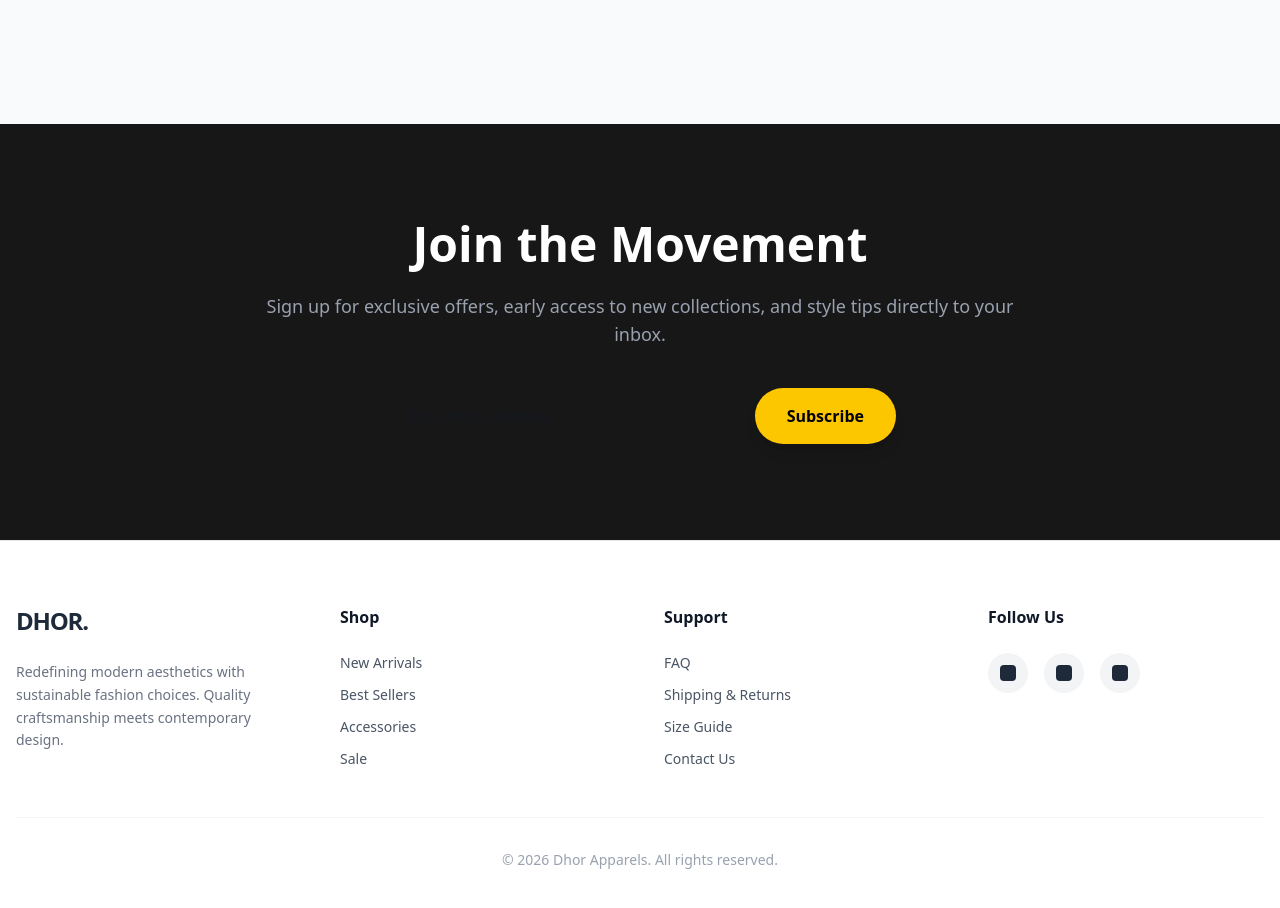
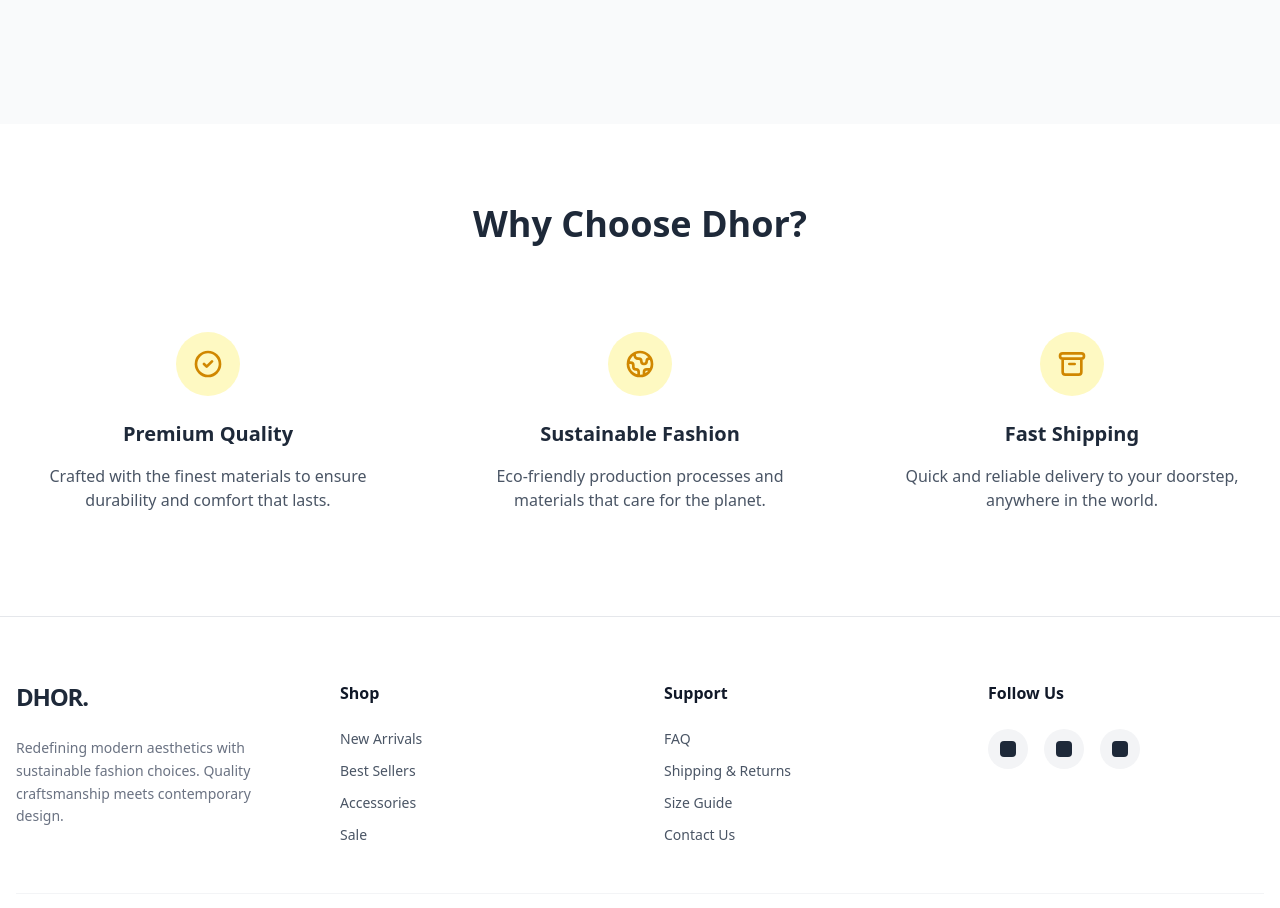
Before and after one commit to Abdullah2502/Dhor, a React (Vite) app in the folder client/: page / in a window 1280 px wide. Shown: the part 1160-2068 px from the top of the page. Built offline with nearby package versions, Linux system fonts and the light colour scheme.

Commit message:
home updated

```diff
--- a/client/src/pages/customer/Home.jsx
+++ b/client/src/pages/customer/Home.jsx
@@ -93,15 +93,38 @@ const Home = () => {
         </div>
       </section>
 
-      {/* Aesthetic Banner / Newsletter */}
-      <section className='py-24 bg-neutral-900 text-white text-center px-4 relative overflow-hidden'>
-        <div className='absolute inset-0 opacity-10 bg-[url("https://www.transparenttextures.com/patterns/cubes.png")]'></div>
-        <div className='relative z-10 max-w-3xl mx-auto'>
-            <h2 className='text-3xl md:text-5xl font-bold mb-6'>Join the Movement</h2>
-            <p className='text-gray-400 mb-10 text-lg'>Sign up for exclusive offers, early access to new collections, and style tips directly to your inbox.</p>
-            <div className='flex flex-col sm:flex-row justify-center gap-4 max-w-lg mx-auto'>
-                <input type="email" placeholder="Your email address" className='px-6 py-4 rounded-full text-gray-900 focus:outline-none focus:ring-2 focus:ring-yellow-400 w-full' />
-                <button className='bg-yellow-400 text-black font-bold px-8 py-4 rounded-full hover:bg-yellow-500 transition duration-300 whitespace-nowrap shadow-lg hover:shadow-yellow-400/50'>Subscribe</button>
+      {/* Why Choose Us Section */}
+      <section className='py-20 bg-white'>
+        <div className='max-w-7xl mx-auto px-4'>
+            <h2 className='text-3xl md:text-4xl font-bold text-center mb-16'>Why Choose Dhor?</h2>
+            <div className='grid grid-cols-1 md:grid-cols-3 gap-12 text-center'>
+                <div className='p-6'>
+                    <div className='w-16 h-16 bg-yellow-100 rounded-full flex items-center justify-center mx-auto mb-6'>
+                        <svg xmlns="http://www.w3.org/2000/svg" className="h-8 w-8 text-yellow-600" fill="none" viewBox="0 0 24 24" stroke="currentColor">
+                            <path strokeLinecap="round" strokeLinejoin="round" strokeWidth={2} d="M9 12l2 2 4-4m6 2a9 9 0 11-18 0 9 9 0 0118 0z" />
+                        </svg>
+                    </div>
+                    <h3 className='text-xl font-bold mb-4'>Premium Quality</h3>
+                    <p className='text-gray-600'>Crafted with the finest materials to ensure durability and comfort that lasts.</p>
+                </div>
+                <div className='p-6'>
+                    <div className='w-16 h-16 bg-yellow-100 rounded-full flex items-center justify-center mx-auto mb-6'>
+                        <svg xmlns="http://www.w3.org/2000/svg" className="h-8 w-8 text-yellow-600" fill="none" viewBox="0 0 24 24" stroke="currentColor">
+                            <path strokeLinecap="round" strokeLinejoin="round" strokeWidth={2} d="M3.055 11H5a2 2 0 012 2v1a2 2 0 002 2 2 2 0 012 2v2.945M8 3.935V5.5A2.5 2.5 0 0010.5 8h.5a2 2 0 012 2 2 2 0 104 0 2 2 0 012-2h1.064M15 20.488V18a2 2 0 012-2h3.064M21 12a9 9 0 11-18 0 9 9 0 0118 0z" />
+                        </svg>
+                    </div>
+                    <h3 className='text-xl font-bold mb-4'>Sustainable Fashion</h3>
+                    <p className='text-gray-600'>Eco-friendly production processes and materials that care for the planet.</p>
+                </div>
+                <div className='p-6'>
+                    <div className='w-16 h-16 bg-yellow-100 rounded-full flex items-center justify-center mx-auto mb-6'>
+                        <svg xmlns="http://www.w3.org/2000/svg" className="h-8 w-8 text-yellow-600" fill="none" viewBox="0 0 24 24" stroke="currentColor">
+                            <path strokeLinecap="round" strokeLinejoin="round" strokeWidth={2} d="M5 8h14M5 8a2 2 0 110-4h14a2 2 0 110 4M5 8v10a2 2 0 002 2h10a2 2 0 002-2V8m-9 4h4" />
+                        </svg>
+                    </div>
+                    <h3 className='text-xl font-bold mb-4'>Fast Shipping</h3>
+                    <p className='text-gray-600'>Quick and reliable delivery to your doorstep, anywhere in the world.</p>
+                </div>
             </div>
         </div>
       </section>
```
